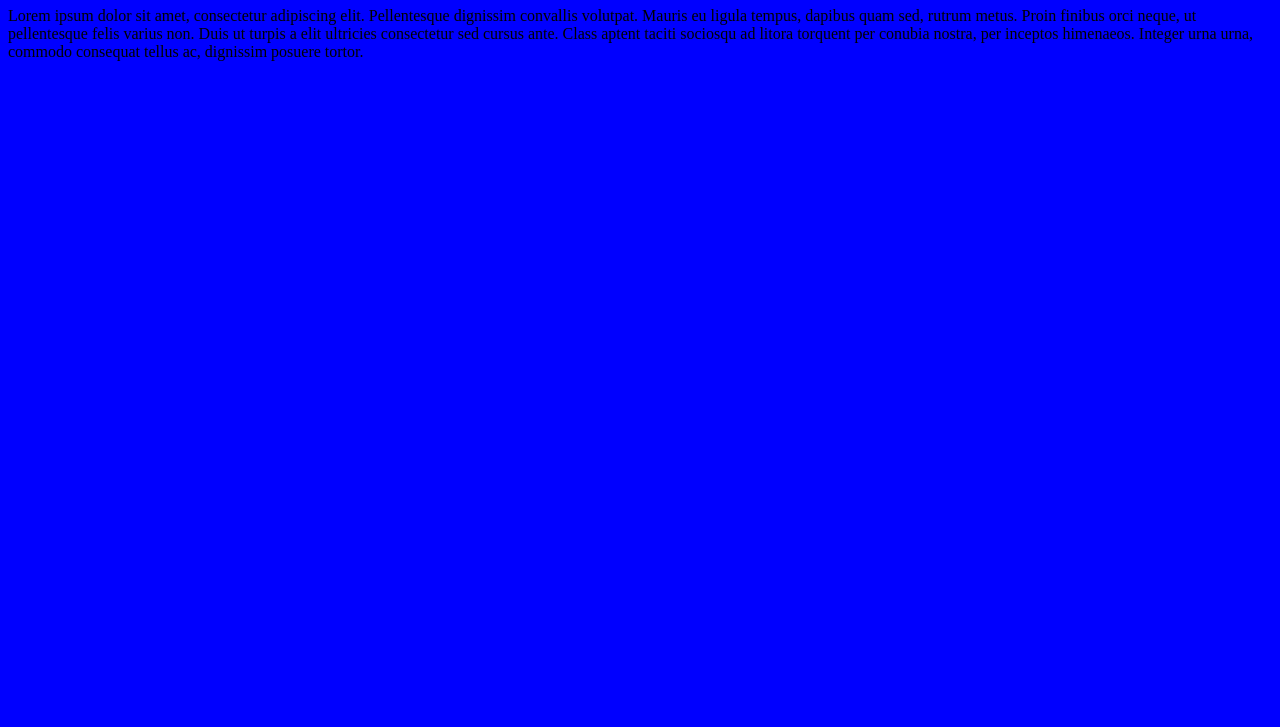
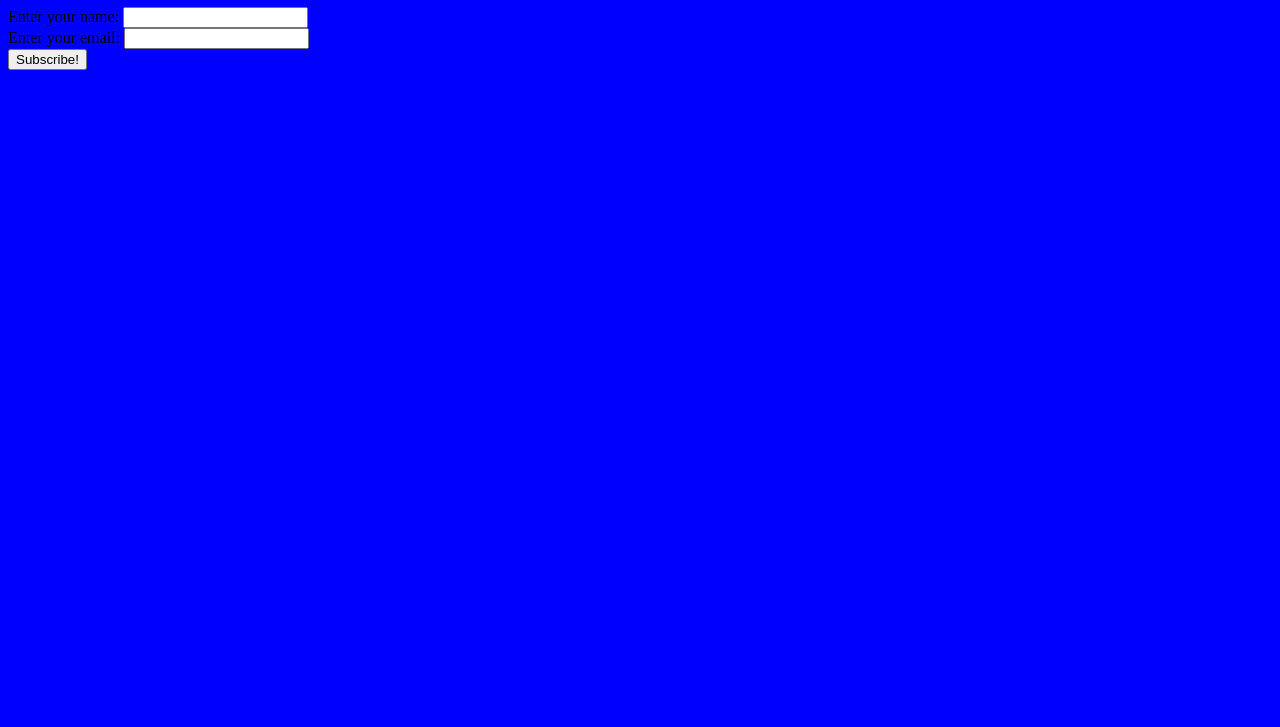
Before and after one commit to kadibrogan/kadibrogan.github.io, a plain HTML site: page projects/form/index.html in a window 1280 px wide. Shown: the part 73-800 px from the top of the page. Drawn offline with nearby package versions, Linux system fonts and the light colour scheme.

Commit message:
Added form.

```diff
--- a/projects/form/index.html
+++ b/projects/form/index.html
@@ -21,6 +21,18 @@
 
 <body>
   <h1>Hello!</h1>
-  <p>Lorem ipsum dolor sit amet, consectetur adipiscing elit. Pellentesque dignissim convallis volutpat. Mauris eu ligula tempus, dapibus quam sed, rutrum metus. Proin finibus orci neque, ut pellentesque felis varius non. Duis ut turpis a elit ultricies consectetur sed cursus ante. Class aptent taciti sociosqu ad litora torquent per conubia nostra, per inceptos himenaeos. Integer urna urna, commodo consequat tellus ac, dignissim posuere tortor.</p>
+  <form action="" method="get" class="form-example">
+    <div class="form-example">
+      <label for="name">Enter your name:</label>
+      <input type="text" name="name" id="name" required>
+    </div>
+    <div class="form-example">
+      <label for="email">Enter your email:</label>
+      <input type="email" name="email" id="email" required>
+    </div>
+    <div class="form-example">
+      <input type="submit" value="Subscribe!">
+    </div>
+  </form>
 </body>
 </html>
```
